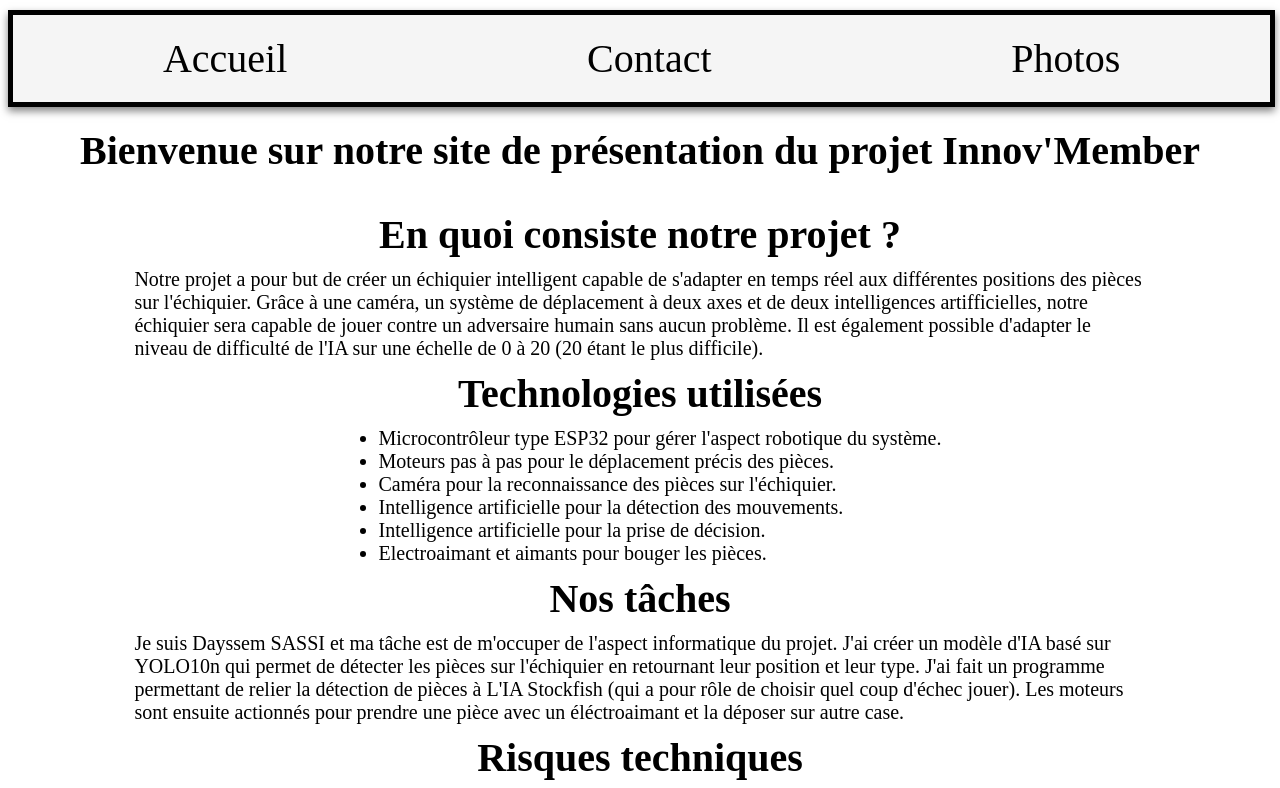
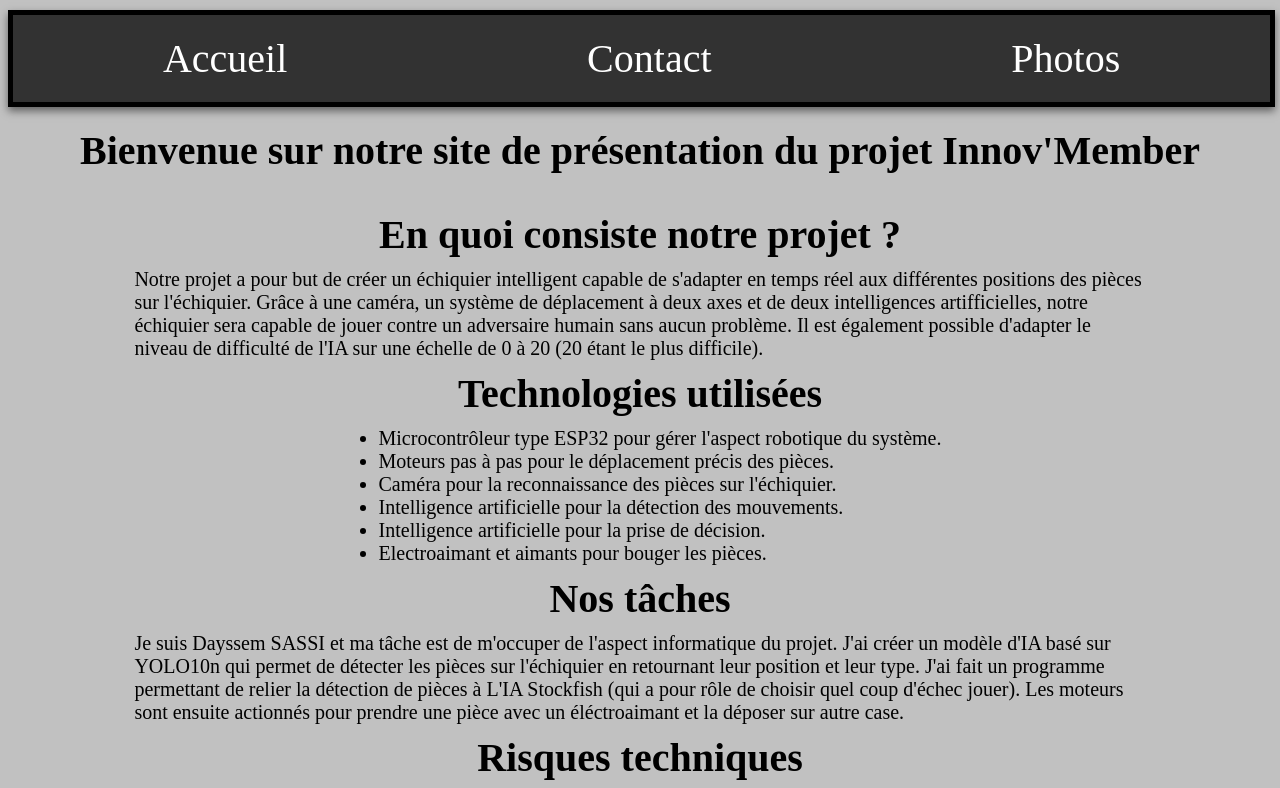
Before and after one commit to DSM892/chess-robot, a plain HTML site: page index.html in a window 1280 px wide. Shown: the top 788 px of the page. Drawn offline with Linux system fonts and the light colour scheme.

Commit message:
feat(header): :art: background color

```diff
--- a/index.css
+++ b/index.css
@@ -1,5 +1,6 @@
 html {
     scroll-behavior: smooth;
+    background-color: rgb(193, 193, 193);
 }
 
 #header {
@@ -20,12 +21,16 @@ html {
     margin: 0;
     border: 5px solid black;
     padding: 20px 0;
-    background-color: whitesmoke;
+    background-color: rgb(50, 50, 50);
 }
 
 #header a {
     text-decoration: none;
-    color: black;
+    color: white;
+}
+
+a:hover {
+    text-shadow: 0 4px 8px rgba(255, 255, 255, 0.5);
 }
 
 #content {
```
